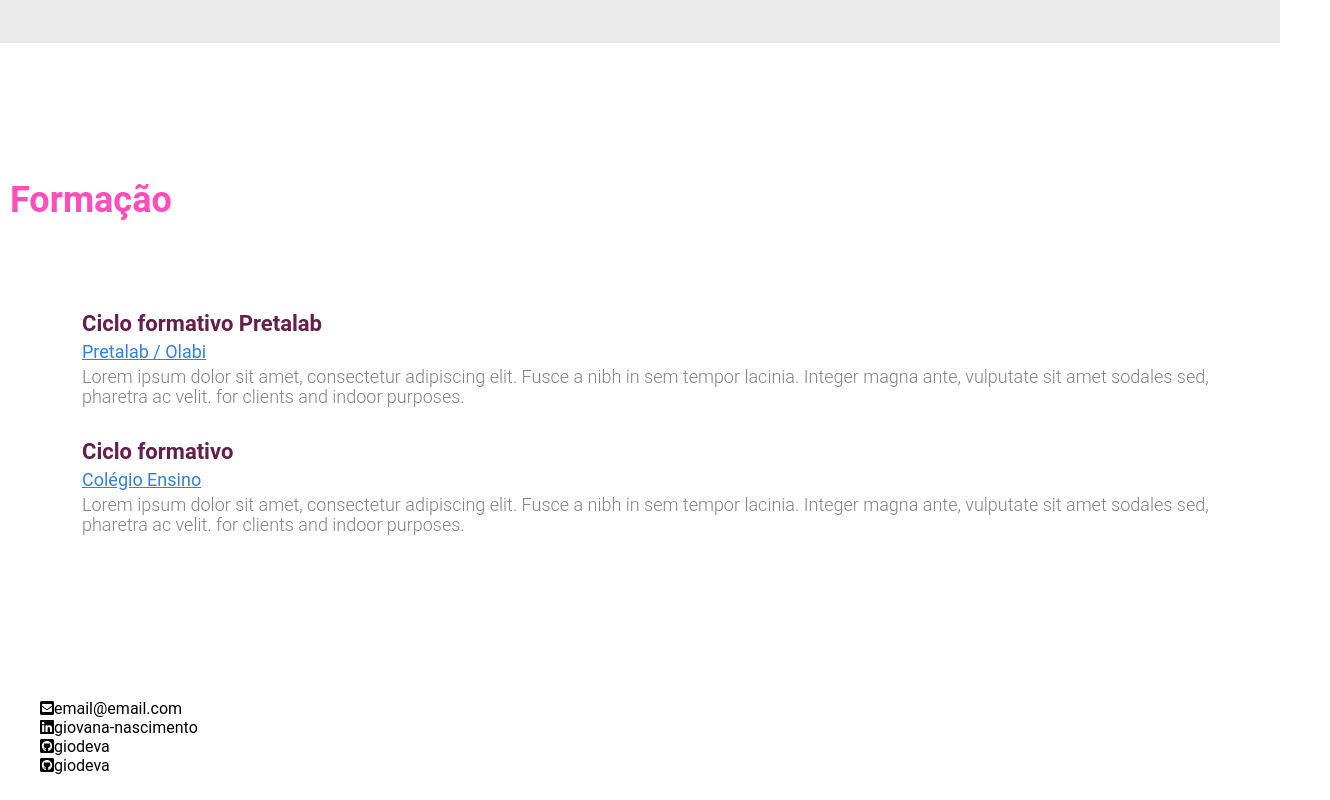
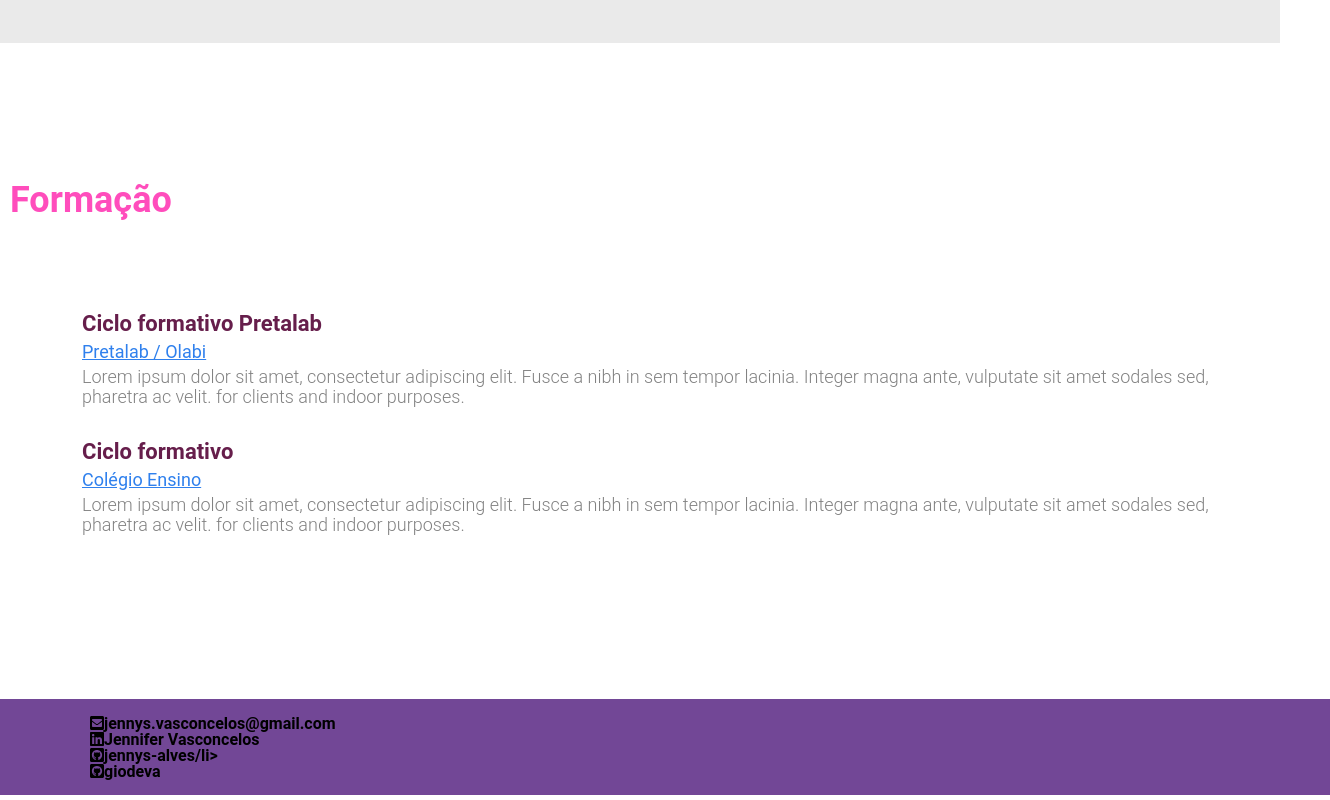
Before and after one commit to jennys-alves/portifolio-pretalab-jennifer-vasconcelos, a plain HTML site: page Meu portfolio/index.html in a window 1280 px wide. Shown: the part 757-1557 px from the top of the page, 1330 px wide, since content can reach past the window. Drawn offline with Linux system fonts and the light colour scheme.

Commit message:
Inicializando o meu repositório remoto

```diff
--- a/Meu portfolio/index.css
+++ b/Meu portfolio/index.css
@@ -73,7 +73,7 @@ li {
 }
 .nome-completo {
     font-size: 36px;
-    color:black;
+    color:#ff4dbc;;
     font-weight: 700; /*espessura*/
     height:  45px;
 }
@@ -128,3 +128,18 @@ li {
     color:#828282;
     font-weight: 500;
 }
+.rodape{
+    display: flex;
+    background-color: #724796;
+    flex-direction: column;
+    width: 100%; /*Largura*/
+    margin-bottom: 5px;
+    font-weight: 700;
+    Padding-left: 50px;
+    line-height: 5px;
+}
+.lista-rodape{
+    color: #FFF;
+    font-size: 32px;
+
+}
--- a/Meu portfolio/index.html
+++ b/Meu portfolio/index.html
@@ -38,11 +38,12 @@
                     <div class="texto-sobre">
                         Lorem ipsum dolor sit amet, consectetur adipiscing elit. Fusce a nibh in sem tempor lacinia. Integer magna ante, vulputate sit amet sodales sed, pharetra ac velit. In hac habitasse platea dictumst. Nulla facilisi. Nulla id luctus tortor, id hendrerit
                         metus. Donec vulputate tellus sed sollicitudin porta. Aliquam turpis leo, pellentesque et velit a, sagittis scelerisque quam. Suspendisse imperdiet molestie leo. Proin sed imperdiet erat, ut
+                        Transição de Carreira.
                     </div>
                 </article>
             </section>
                 <section>
-                    <article id="formacao" class="container article-lista">
+                    <article class="container article-lista">
                         <div>
                             <h3 class="topico-principal">Formação</h3>
                         </div>
@@ -63,13 +64,13 @@
                     </article>
                 </section>
           <!-- O Footer faz parte da semântica, de criar o rodapé do site -->
-        <footer>
+        <footer class="rodape">
             <div>
-                <ul>
+                <ul class="lista.rodape">
                     <!-- aqui temos os nossos icones, dentro da nossa lista -->
-                    <li><i class="fas fa-envelope-square estilo-icon"></i>email@email.com</li>
-                    <li><i class="fab fa-linkedin estilo-icon"></i>giovana-nascimento</li>
-                    <li><i class="fab fa-github-square estilo-icon"></i>giodeva</li>
+                    <li><i class="fas fa-envelope-square estilo-icon"></i>jennys.vasconcelos@gmail.com</li>
+                    <li><i class="fab fa-linkedin estilo-icon"></i>Jennifer Vasconcelos</li>
+                    <li><i class="fab fa-github-square estilo-icon"></i>jennys-alves/li>
                     <li><i class="fab fa-github-square estilo-icon"></i>giodeva</li>
                 </ul>
             </div>
```
